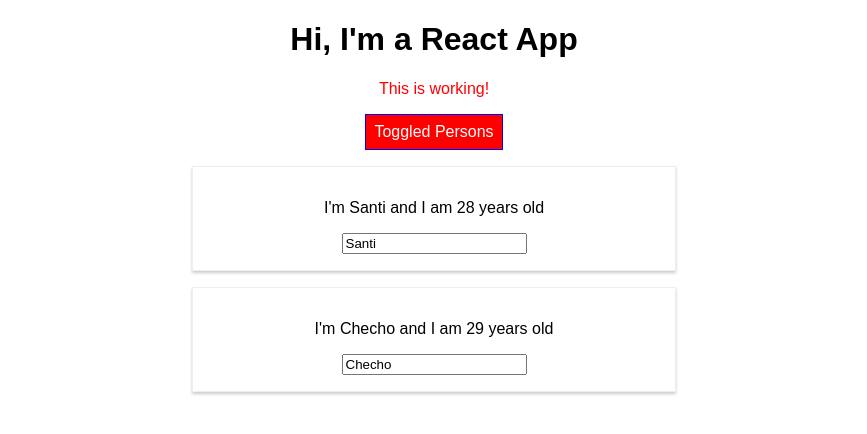
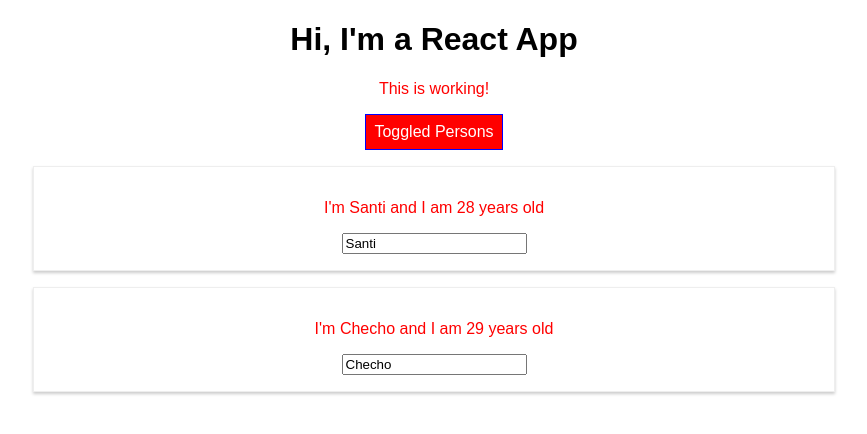
Before and after one commit to srueda27/react-complete-guide, a React (Create React App) app: page / in a window 1280 px wide. Both pictures are taken after a click on the button "Toggled Persons". Shown: the top 434 px of the page, without its empty margins (206-1073 px from the left). Built offline with nearby package versions, Linux system fonts and the light colour scheme.

Commit message:
style Person component

```diff
--- a/package.json
+++ b/package.json
@@ -6,7 +6,8 @@
     "radium": "^0.26.0",
     "react": "^16.13.1",
     "react-dom": "^16.13.1",
-    "react-scripts": "1.1.5"
+    "react-scripts": "1.1.5",
+    "styled-components": "^5.0.1"
   },
   "scripts": {
     "start": "react-scripts start",
--- a/src/App.js
+++ b/src/App.js
@@ -70,6 +70,7 @@
               name={person.name}
               age={person.age}
               key={person.id}
+              color={person.showPersons}
               changed={(event) => this.nameChangedHandler(event, person.id)} />
           })}
         </div>
--- a/src/Person/Person.js
+++ b/src/Person/Person.js
@@ -1,21 +1,14 @@
 import React from 'react';
-import './Person.css';
-import Radium from 'radium';
+import classes from './Person.module.css';
 
 const person = (props) => {
-    const styles = {
-        '@media (min-width: 500px)': {
-            width: '450px'
-        }
-    };
-
     return (
-        <div className="Person" style={styles}>
-            <p onClick={props.click}>I'm {props.name} and I am {props.age} years old</p>
-            <p>{props.children}</p>
+        <div className={classes.Person}>
+            <p className={` ${props.color ? "" : `${classes.textRed}`}`} onClick={props.click}>I'm {props.name} and I am {props.age} years old</p>
+            <p> {props.children}</p>
             <input type="text" onChange={props.changed} value={props.name} />
-        </div>
+        </div >
     )
 }
 
-export default Radium(person);
+export default person;
--- a/src/Person/Person.css
+++ b/src/Person/Person.module.css
@@ -6,3 +6,7 @@
     padding: 16px;
     text-align: center;
 }
+
+.textRed {
+    color: red;
+}
```
Also changed, not shown: 1 other file (tests, documents, lock files or other folders).
